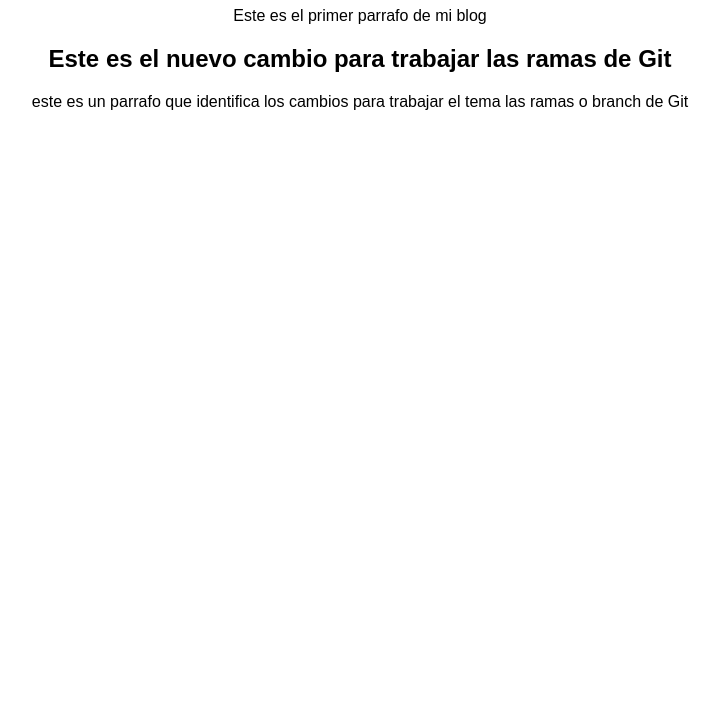
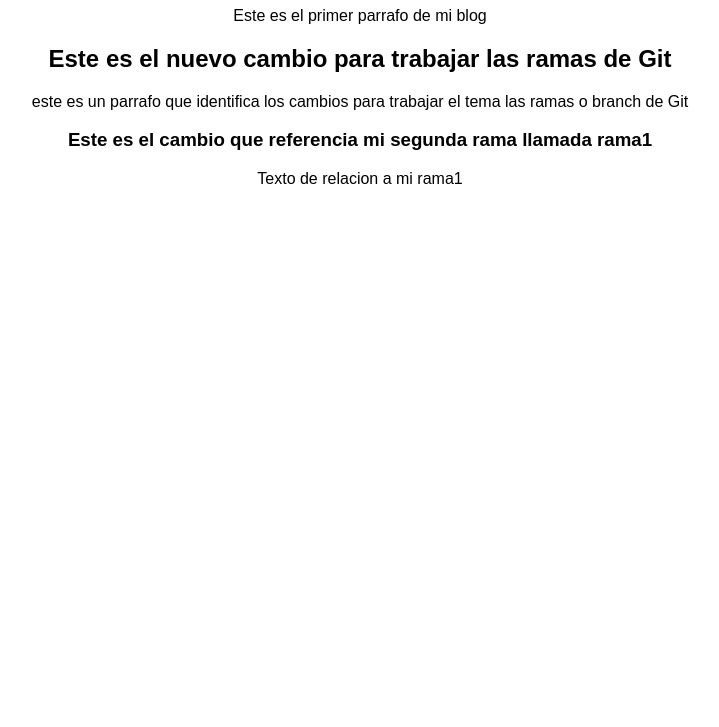
Before and after one commit to LorenzoB-collab/blogplatzi, a plain HTML site: page index.html in a window 1280 px wide. Shown: the part 73-800 px from the top of the page, without its empty margins (280-999 px from the left). Drawn offline with Linux system fonts and the light colour scheme.

Commit message:
Mi primer commit desde la rama1

```diff
--- a/index.html
+++ b/index.html
@@ -15,5 +15,8 @@
 
 <h2>Este es el nuevo cambio para trabajar las ramas de Git</h2>
 <p>este es un parrafo que identifica los cambios para trabajar el tema las ramas o branch de Git</p>
+
+<h3>Este es el cambio que referencia mi segunda rama llamada rama1</h3>
+<p>Texto de relacion a mi rama1</p>
 </body>
 </html>
```
